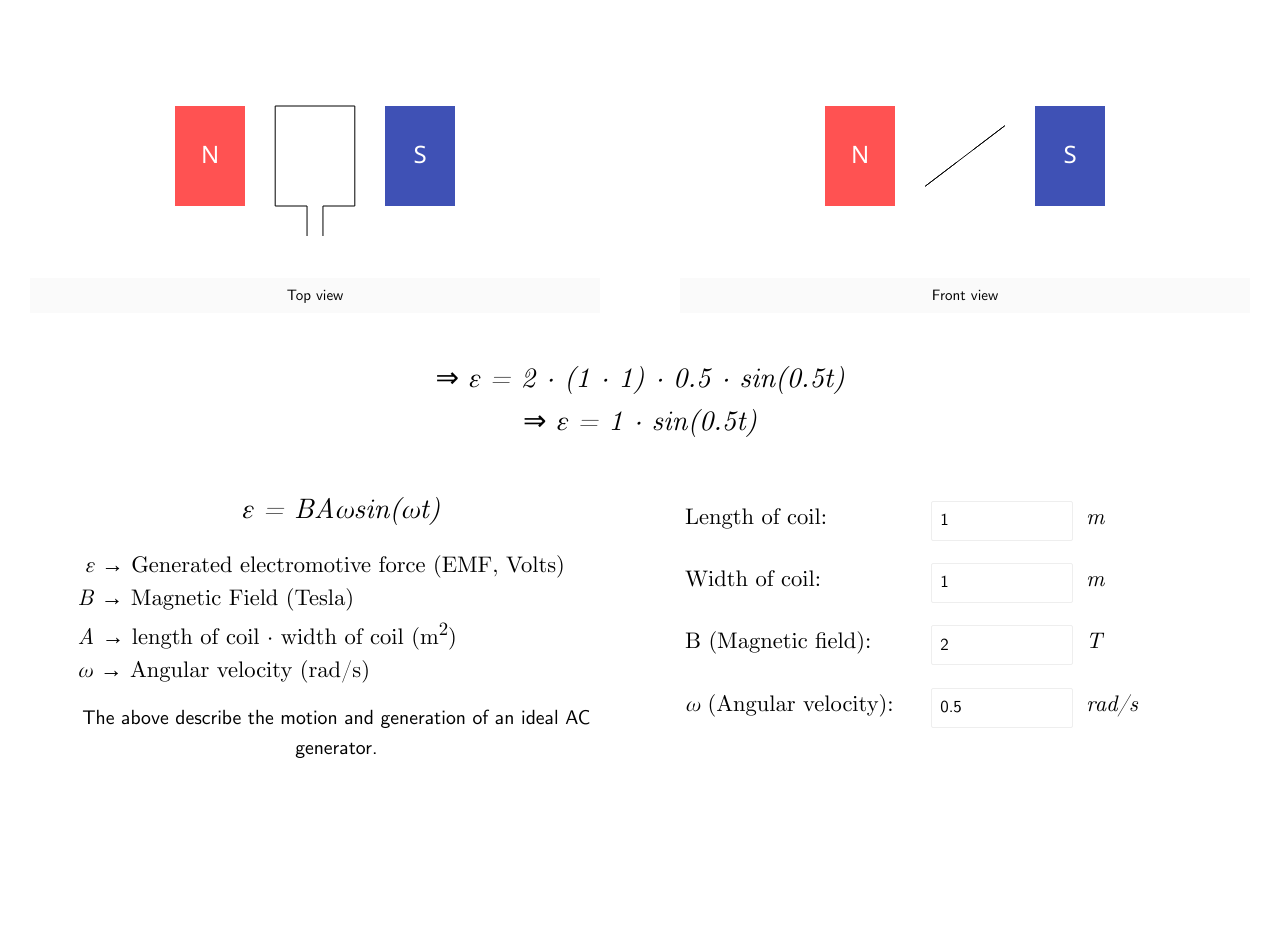
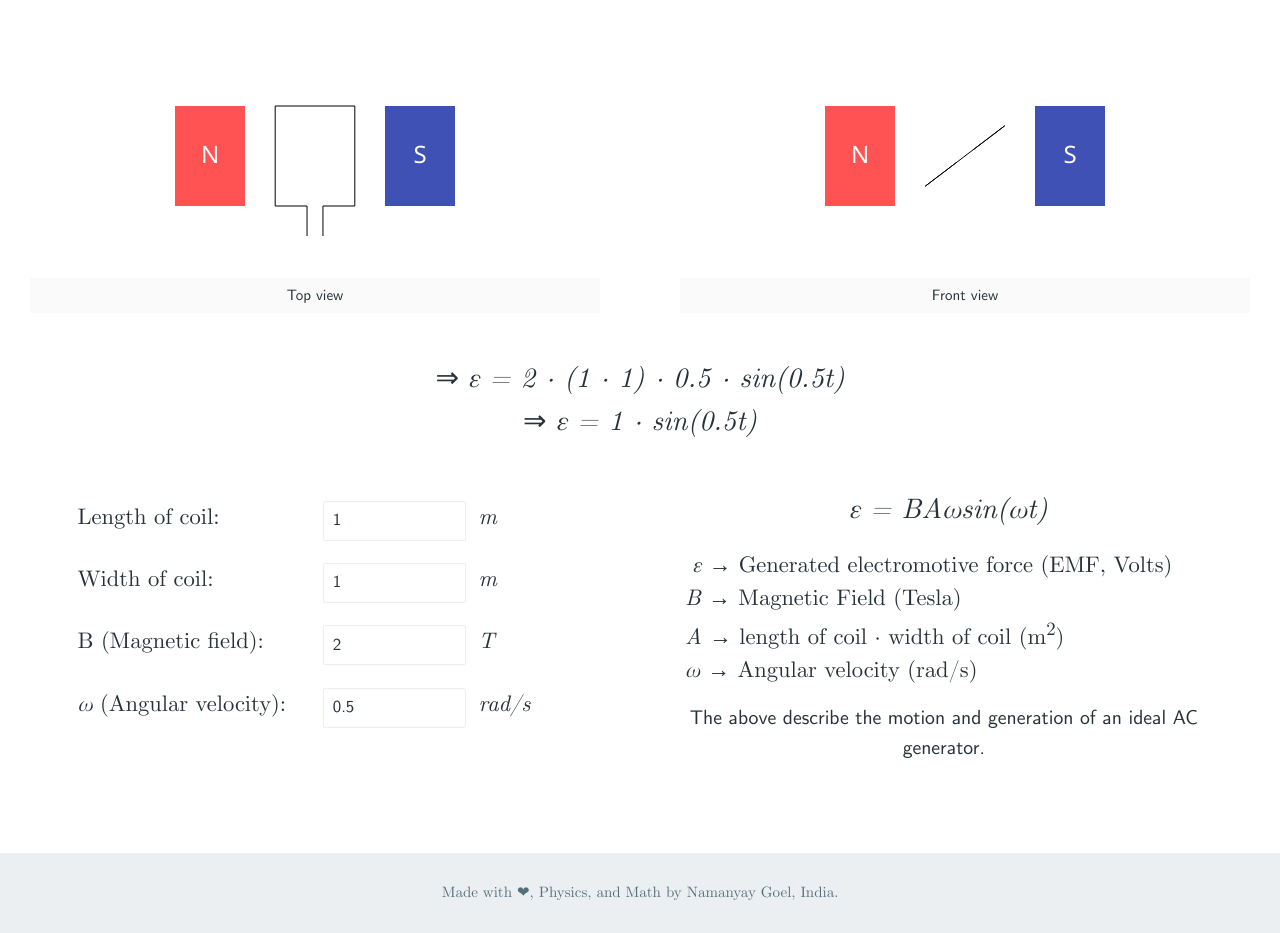
Before and after one commit to namanyayg/acgen, a plain HTML site: page index.html in a window 1280 px wide. Shown: the part 109-1042 px from the top of the page. Before the commit the page ends 872 px from the top, so only its background shows below. Drawn offline with Linux system fonts and the light colour scheme.

```diff
--- a/index.html
+++ b/index.html
@@ -31,18 +31,7 @@
     </div>
 
     <div class="row">
-      <div class="col">
-        <div class="large center">&nbsp;<span class="eq">ε = BAωsin(ωt)</span></div>
-        <div class="padd">
-          &nbsp;<span class="eq">ε</span> &rarr; Generated electromotive force (EMF, Volts)<br/>
-          <span class="eq">B</span> &rarr; Magnetic Field (Tesla)<br>
-          <span class="eq">A</span> &rarr; length of coil &middot; width of coil (m<sup>2</sup>)<br>
-          <span class="eq">ω</span> &rarr; Angular velocity (rad/s)
-        </div>
-        <div class="center sans">
-        The above describe the motion and generation of an ideal AC generator.
-        </div>
-      </div>
+
       <div class="col">
         <div class="options">
           <label>
@@ -67,8 +56,26 @@
           </label>
         </div>
       </div>
+
+      <div class="col">
+        <div class="large center">&nbsp;<span class="eq">ε = BAωsin(ωt)</span></div>
+        <div class="padd">
+          &nbsp;<span class="eq">ε</span> &rarr; Generated electromotive force (EMF, Volts)<br/>
+          <span class="eq">B</span> &rarr; Magnetic Field (Tesla)<br>
+          <span class="eq">A</span> &rarr; length of coil &middot; width of coil (m<sup>2</sup>)<br>
+          <span class="eq">ω</span> &rarr; Angular velocity (rad/s)
+        </div>
+        <div class="center sans">
+        The above describe the motion and generation of an ideal AC generator.
+        </div>
+      </div>
+
     </div>
   </article>
+
+  <footer class="colophon">
+    Made with ❤, Physics, and Math by Namanyay Goel, India.
+  </footer>
 
   <script src="main.js"></script>
 </body>
--- a/main.css
+++ b/main.css
@@ -104,6 +104,7 @@
   padding: 0;
   font-size: 125%;
   font-family: 'Computer Modern Serif';
+  color: #263238;
 }
 
 .canvas-cont {
@@ -165,7 +166,8 @@
   font-size: 1.125em;
   line-height: 1.5;
   margin: 0 auto;
-  width: 50em;
+  max-width: 50em;
+  width: 95%;
   clear: both;
   overflow: hidden;
   padding: 2em 0 0;
@@ -252,3 +254,20 @@
   clear: both;
   margin: 0 0 2em;
 }
+
+.colophon {
+  background: #ECEFF1;
+  margin: 6em 0 0;
+  padding: 2em;
+  text-align: center;
+  color: #546E7A;
+  font-size: .75em;
+}
+
+@media (max-width: 60em) {
+  .col { width: 100%; margin-bottom: 2em; }
+}
+
+@media ( max-width: 45em) {
+  .c { width: 100%; }
+}
--- a/main.js
+++ b/main.js
@@ -3,7 +3,7 @@
 
   var screenW = window.innerWidth || document.documentElement.clientWidth || document.getElementsByTagName('body')[0].clientWidth
     , screenH = window.innerHeight || document.documentElement.clientHeight || document.getElementsByTagName('body')[0].clientHeight
-    , canvasW = screenW > 500 ? screenW/2 - 10 : screenW;
+    , canvasW = screenW > 720 ? screenW/2 - 10 : screenW;
 
   var xy = {
     width: canvasW,
@@ -238,7 +238,7 @@
     , maxH = canvasXZ.height - 40
 
   function calcProduct () {
-    var product = (coilOpts.w * coilOpts.l)/10000 * magnetOpts.tesla * tOpts.omega;
+    var product = Math.round((coilOpts.w * coilOpts.l)/10000 * magnetOpts.tesla * tOpts.omega * 100)/100;
     $(".product").innerHTML = product;
     $(".res-omega-prod").innerHTML = tOpts.omega;
   }
```
